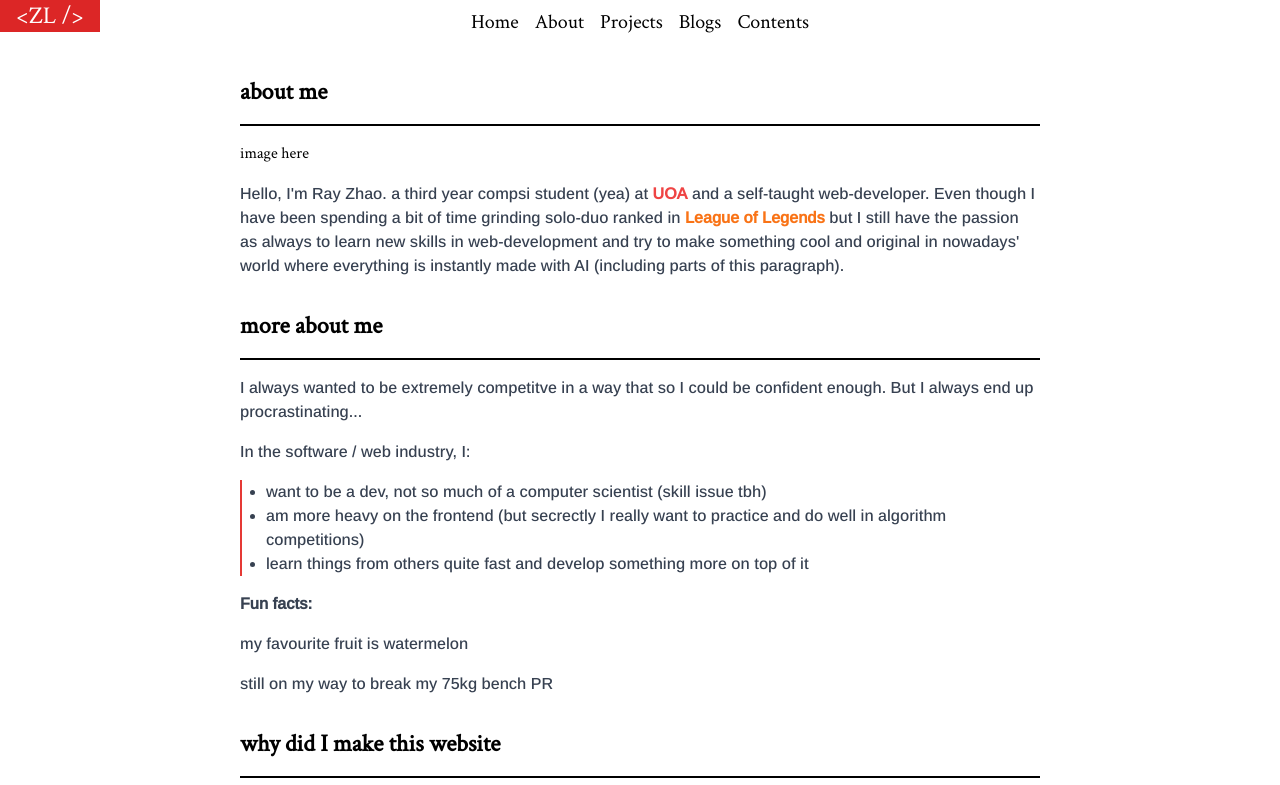
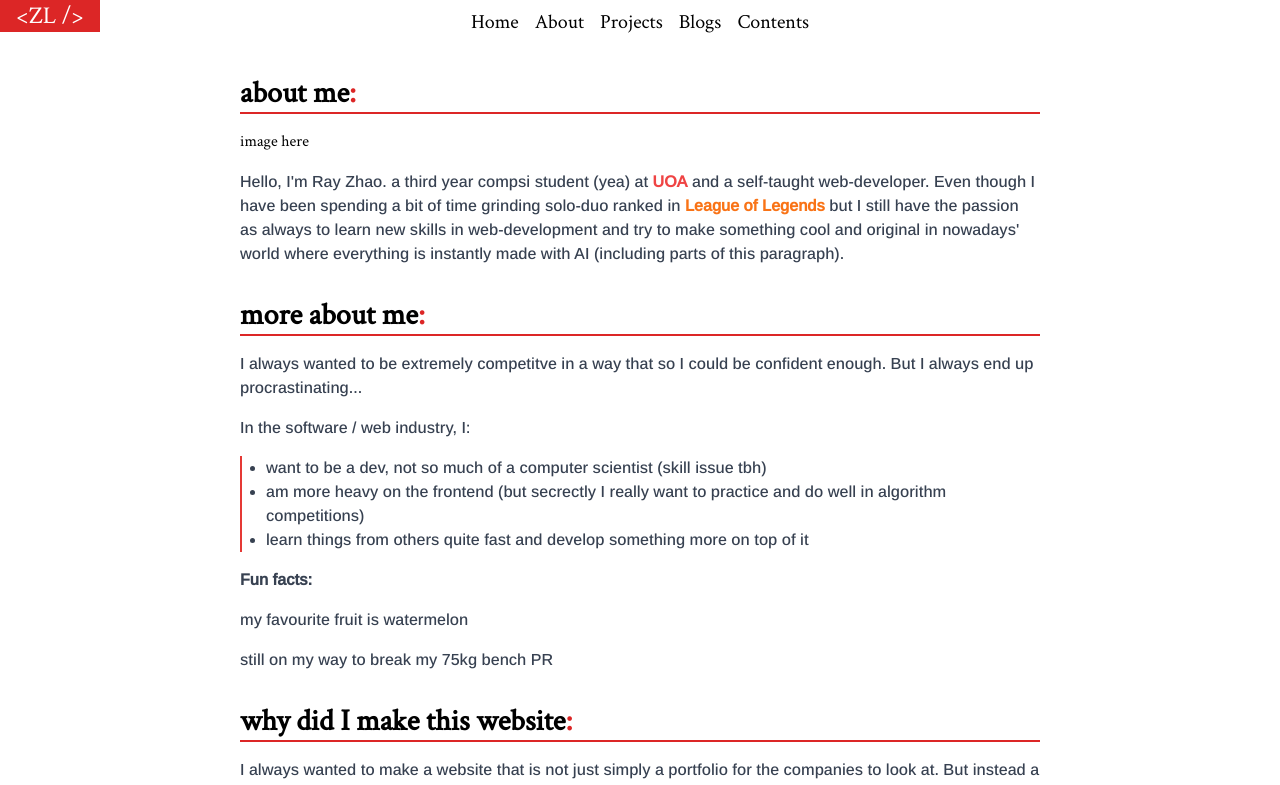
Before and after one commit to zlrkw11/zl-v2, a Next.js app: page /about in a window 1280 px wide. Shown: the top 785 px of the page. Built offline with nearby package versions, Linux system fonts and the light colour scheme.

Commit message:
about update

```diff
--- a/app/about/page.tsx
+++ b/app/about/page.tsx
@@ -12,18 +12,18 @@ const ArimoFont = Arimo({
   weight: "500",
 });
 
-const Line = () => {
-  return <div className="border border-black w-full h-0"></div>;
-};
 const About = () => {
   return (
     <div className="flex flex-col items-center m-4 justify-center ">
       <div className="flex flex-col md:w-[800px] gap-8">
         <div className="flex flex-col gap-4">
-          <h1 id="about-title-1" className="font-bold text-2xl">
-            about me
+          <h1
+            id="about-title-1"
+            className="text-3xl font-bold border-b-2 border-b-red-600"
+          >
+            about me<span className="text-3xl text-red-600">:</span>
           </h1>
-          <Line />
+
           <div id="image-section">
             {/* <Image src={Sona} width={100} height={100} alt="a picture of sona" /> */}
             image here
@@ -51,10 +51,13 @@ const About = () => {
           </div>
         </div>
         <div className={`flex flex-col gap-4`}>
-          <h1 id="about-title-1" className="font-bold text-2xl">
-            more about me
+          <h1
+            id="about-title-1"
+            className="text-3xl font-bold border-b-2 border-b-red-600"
+          >
+            more about me<span className="text-3xl text-red-600">:</span>
           </h1>
-          <Line />
+
           <div className={`flex gap-4 ${ArimoFont.className} text-gray-700`}>
             <div className="flex flex-col gap-4">
               <p>
@@ -84,8 +87,10 @@ const About = () => {
           </div>
         </div>
         <div className="flex flex-col gap-4">
-          <h1 className="font-bold text-2xl">why did I make this website</h1>
-          <Line />
+          <h1 className="text-3xl font-bold border-b-2 border-b-red-600">
+            why did I make this website
+            <span className="text-3xl text-red-600">:</span>
+          </h1>
           <p className={`${ArimoFont.className} text-gray-700`}>
             I always wanted to make a website that is not just simply a
             portfolio for the companies to look at. But instead a website that
```
